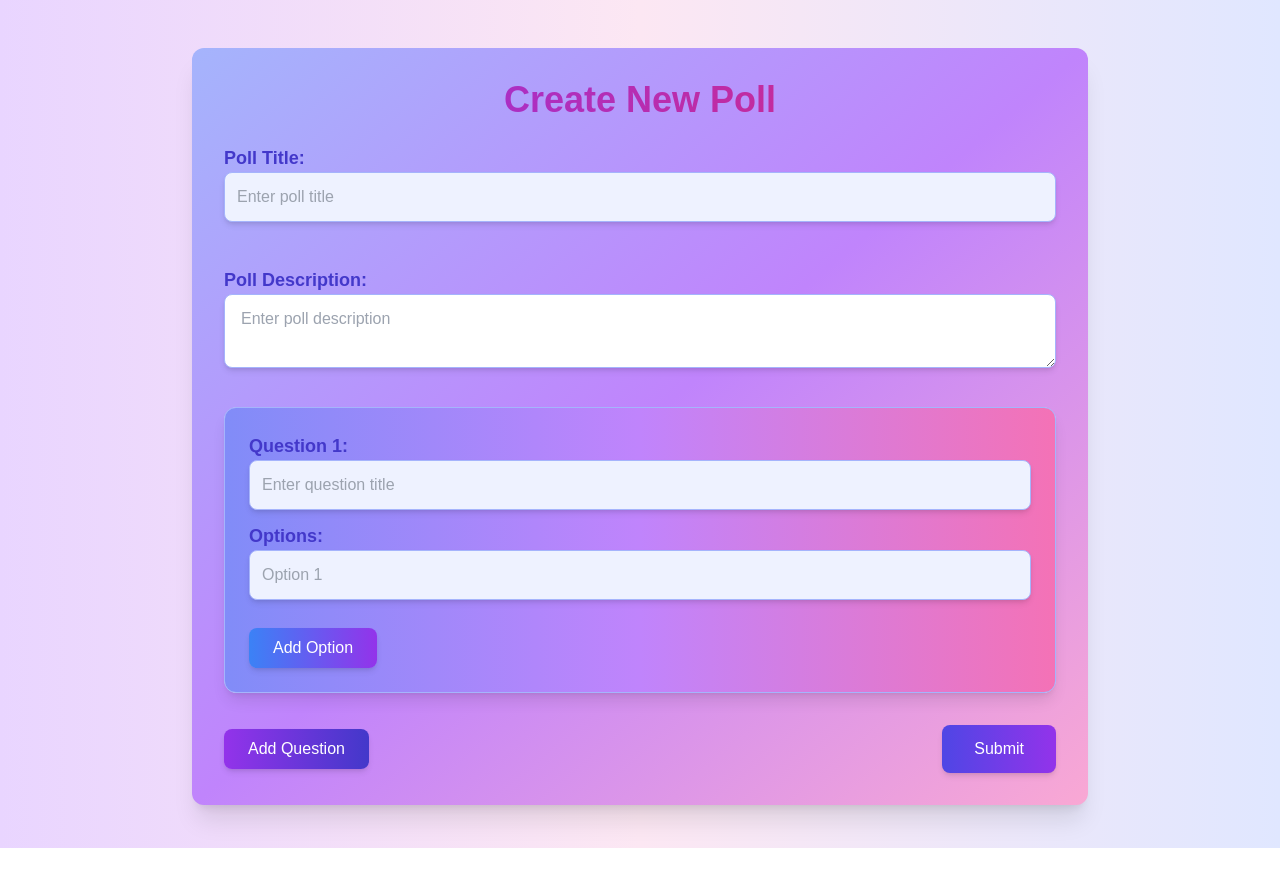
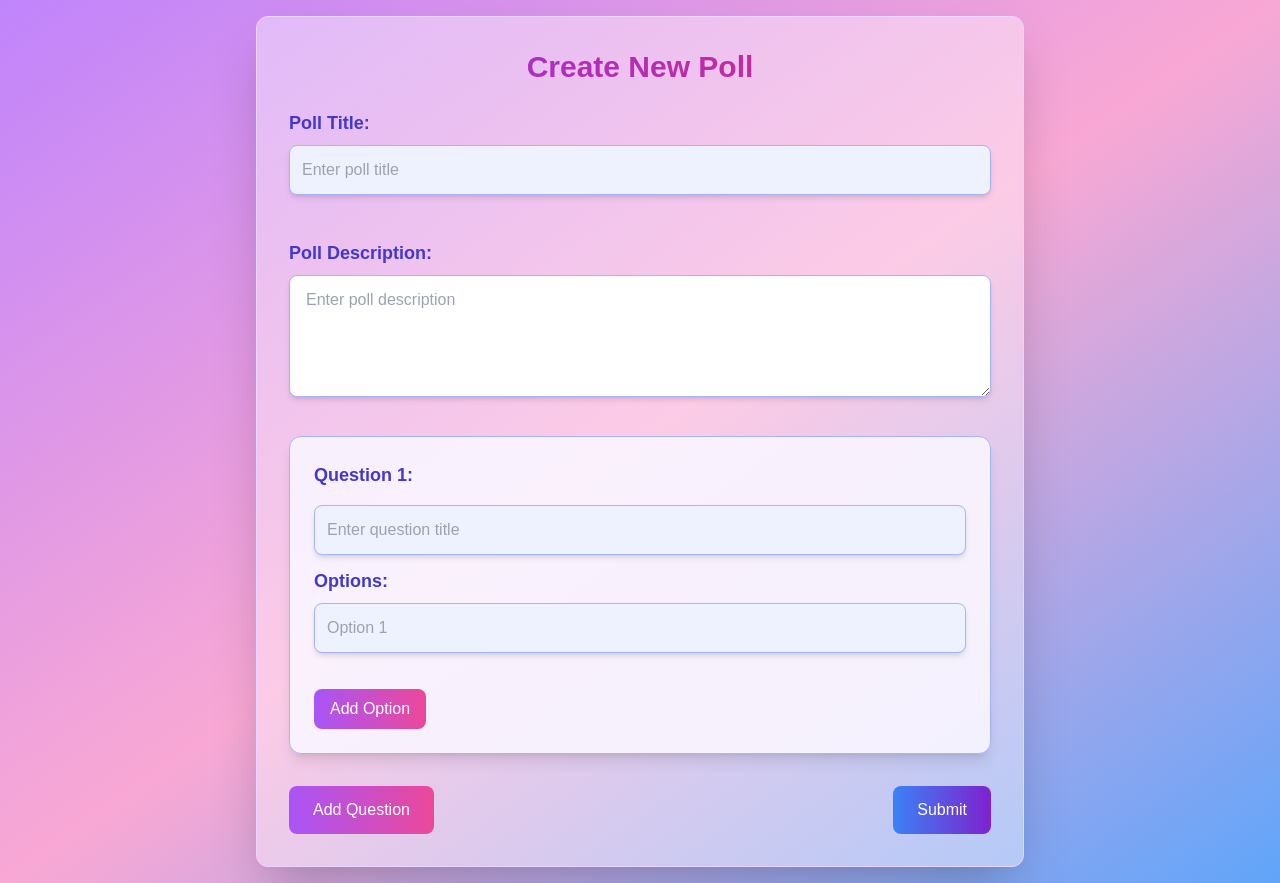
Before and after one commit to stephen326/comp3421project, a React (Create React App) app in the folder frontend/: page /create-poll in a window 1280 px wide. Before the commit the page ends 848 px from the top, so only its background shows below. Built offline with nearby package versions, Linux system fonts and the light colour scheme; no server answers.

Commit message:
css, pull

```diff
--- a/frontend/src/QueryPage.jsx
+++ b/frontend/src/QueryPage.jsx
@@ -34,11 +34,20 @@ const QueryPage = () => {
 
   // Simulate fetching JSON data
   useEffect(() => {
-    // In a real app, replace this with an actual fetch call
-    // fetch('/path/to/survey.json')
-    //   .then(response => response.json())
-    //   .then(data => setQuestions(data.questions));
-    // setSurvey(surveyData);
+    fetch('http://localhost:5000/api/pollresult/1')
+        .then((response) => response.json())
+        .then((data) => {
+          const questions = data.questions.map((question) => ({
+            id: question.questionId,
+            text: question.questionText,
+            options: Object.values(question.options).map((option) => option.optionText)
+          }));
+          setSurvey({
+            title: data.title,
+            description: data.description,
+            questions: questions
+          });
+        });
   }, []);
 
   const handleOptionChange = (questionId, option) => {
--- a/frontend/src/ResultPage.jsx
+++ b/frontend/src/ResultPage.jsx
@@ -16,7 +16,7 @@ const colorPalette = [
 ];
 
 // Sample data for questions and results
-const questions = [
+const questionsData = [
     {
       id: 1,
       text: "How often do you purchase our product?",
@@ -47,9 +47,23 @@ const ResultPage = () => {
   const [selectedQuestion, setSelectedQuestion] = useState(0);
   const [data, setData] = useState(resultData);
   const [chartType, setChartType] = useState('Doughnut');
+  const [questions, setQuestions] = useState(questionsData);
 
   useEffect(() => {
-    // TODO: use api to fech the json
+    fetch('http://localhost:5000/api/pollresult/1')
+      .then((response) => response.json())
+      .then((data) => {
+        const updatedData = data.questions.map((question) => {
+          return Object.values(question.options).map((option) => option.voteCount);
+        });
+        setData(updatedData);
+        const questions = data.questions.map((question) => ({
+          id: question.questionId,
+          text: question.questionText,
+          options: Object.values(question.options).map((option) => option.optionText)
+        }));
+        setQuestions(questions);
+      });
 
     socket.emit('joinPollRoom', POLL_ID);
     socket.on('updateVotes', (update) => {
@@ -100,7 +114,6 @@ const ResultPage = () => {
         bodyColor: '#ffffff',
         callbacks: {
           label: (context) => {
-            console.log(context);
             const label = context.label || '';
             const value =  context.parsed.r || context.parsed.y || context.parsed || 0;
             const total = context.dataset.data.reduce((a, b) => a + b, 0);
--- a/frontend/src/components/CreatePoll.js
+++ b/frontend/src/components/CreatePoll.js
@@ -97,63 +97,71 @@ const CreatePoll = () => {
     };
 
     return (
-        <div className="create-poll-container">
-            <h1 className="create-poll-title">Create New Poll</h1>
-            <form onSubmit={handleSubmit} className="create-poll-form">
+          <div className="min-h-screen bg-gradient-to-br from-purple-400 via-pink-300 to-blue-400 flex items-center justify-center p-4">
+            <div className="bg-white/40 p-8 rounded-xl shadow-2xl max-w-3xl w-full border border-purple-200">
+    <h1 className="text-3xl font-extrabold mb-6 text-center text-transparent bg-clip-text bg-gradient-to-r from-purple-600 to-pink-600">
+      Create New Poll
+    </h1>
+    <div className="create-poll-form space-y-6">
       <div>
-                    <label>Poll Title:</label>
+        <label className="block text-lg font-semibold text-indigo-700 mb-2">Poll Title:</label>
         <input
           type="text"
           value={title}
           onChange={(e) => setTitle(e.target.value)}
           placeholder="Enter poll title"
+          className="w-full p-3 rounded-lg border border-purple-300 focus:outline-none focus:ring-2 focus:ring-pink-400 bg-purple-50 text-gray-800"
         />
       </div>
       <div>
-                    <label>Poll Description:</label>
+        <label className="block text-lg font-semibold text-indigo-700 mb-2">Poll Description:</label>
         <textarea
           value={description}
           onChange={(e) => setDescription(e.target.value)}
           placeholder="Enter poll description"
+          className="w-full p-3 rounded-lg border border-purple-300 focus:outline-none focus:ring-2 focus:ring-pink-400 bg-purple-50 text-gray-800 resize-y"
+          rows="4"
         />
       </div>
       {questions.map((question, qIndex) => (
-                    <div key={qIndex} className="question-container">
-                        <div>
-                            <label>Question {qIndex + 1}:</label>
+        <div key={qIndex} className="question-container bg-purple-50/90 p-6 rounded-lg shadow-md border border-purple-200">
+          <div className="flex items-center justify-between mb-4">
+            <label className="text-lg font-semibold text-indigo-700">Question {qIndex + 1}:</label>
+            {questions.length > 1 && (
+              <button
+                type="button"
+                onClick={() => removeQuestion(qIndex)}
+                className="bg-pink-600 text-white py-1 px-3 rounded-lg hover:bg-red-600 transition duration-300 transform hover:scale-105"
+              >
+                Remove Question
+              </button>
+            )}
+          </div>
           <input
             type="text"
             value={question.title}
             onChange={(e) => handleQuestionTitleChange(qIndex, e.target.value)}
             placeholder="Enter question title"
+            className="w-full p-3 rounded-lg border border-purple-300 focus:outline-none focus:ring-2 focus:ring-pink-400 bg-white text-gray-800 mb-4"
           />
-                            {questions.length > 1 && (
-                                <button
-                                    type="button"
-                                    onClick={() => removeQuestion(qIndex)}
-                                    className="delete-button"
-                                >
-                                    Remove Question
-                                </button>
-                            )}
-                        </div>
           <div>
-                            <label>Options:</label>
+            <label className="block text-lg font-semibold text-indigo-700 mb-2">Options:</label>
             {question.options.map((option, oIndex) => (
-                                <div key={oIndex} className="option-container">
+              <div key={oIndex} className="option-container flex items-center space-x-3 mb-3">
                 <input
                   type="text"
                   value={option}
                   onChange={(e) => handleOptionChange(qIndex, oIndex, e.target.value)}
                   placeholder={`Option ${oIndex + 1}`}
+                  className="flex-1 p-3 rounded-lg border border-purple-300 focus:outline-none focus:ring-2 focus:ring-pink-400 bg-white text-gray-800"
                 />
                 {question.options.length > 1 && (
                   <button
                     type="button"
                     onClick={() => removeOption(qIndex, oIndex)}
-                                            className="delete-button"
+                    className="bg-pink-600 text-white py-1 px-3 rounded-lg hover:bg-red-600 transition duration-300 transform hover:scale-105"
                   >
-                                            Remove Option
+                    Remove
                   </button>
                 )}
               </div>
@@ -161,29 +169,31 @@ const CreatePoll = () => {
             <button
               type="button"
               onClick={() => addOption(qIndex)}
-                                className="add-option-button"
+              className="bg-gradient-to-r from-purple-500 to-pink-500 text-white py-2 px-4 rounded-lg hover:from-purple-600 hover:to-pink-600 transition duration-300 transform hover:scale-105 mt-2"
             >
               Add Option
             </button>
           </div>
         </div>
       ))}
-                <div className="button-group">
+      <div className="button-group flex space-x-4 justify-center">
         <button
           type="button"
           onClick={addQuestion}
-                        className="add-question-button"
+          className="bg-gradient-to-r from-purple-500 to-pink-500 text-white py-3 px-6 rounded-lg hover:from-purple-600 hover:to-pink-600 transition duration-300 transform hover:scale-105"
         >
           Add Question
         </button>
         <button
-                        type="submit"
-                        className="submit-button"
+          type="button"
+          onClick={handleSubmit}
+          className="bg-gradient-to-r from-blue-500 to-purple-700 text-white py-3 px-6 rounded-lg hover:from-blue-600 hover:to-purple-800 transition duration-300 transform hover:scale-105"
         >
           Submit
         </button>
       </div>
-            </form>
+    </div>
+  </div>
             {message && <p className="create-poll-message">{message}</p>}
             {queryLink && resultLink && (
                 <div className="create-poll-links">
--- a/frontend/src/styles/createpoll.css
+++ b/frontend/src/styles/createpoll.css
@@ -38,8 +38,7 @@ body {
 
 /* Question Container */
 .question-container {
-    @apply bg-gradient-to-r from-indigo-400 via-purple-400 to-pink-400 p-6 rounded-xl shadow-lg border border-indigo-300 mb-6;
-    background-color: #f2f2f7; /* Deeper gradient for question container */
+    @apply p-6 rounded-xl shadow-lg border border-indigo-300 mb-6;
 }
 
 /* Styling for question inputs */
```
Lines whose indentation alone changed are shown as unchanged.
